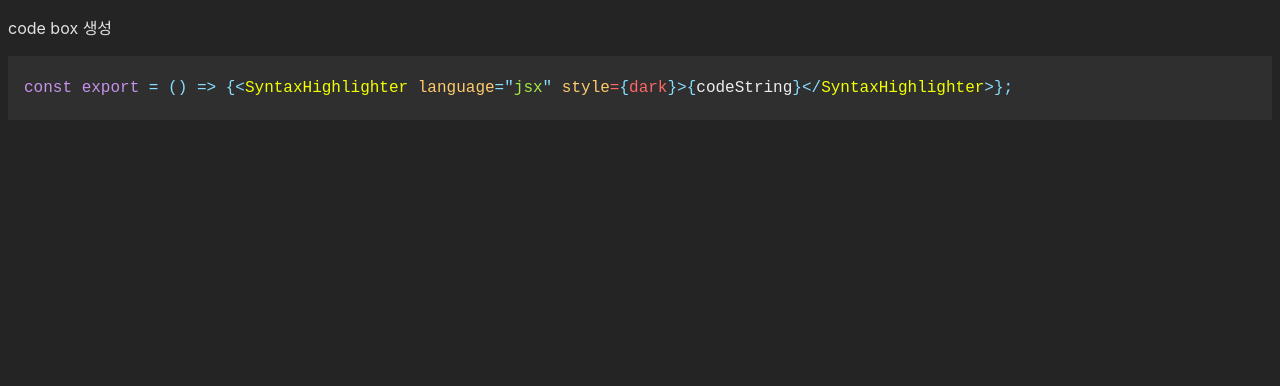
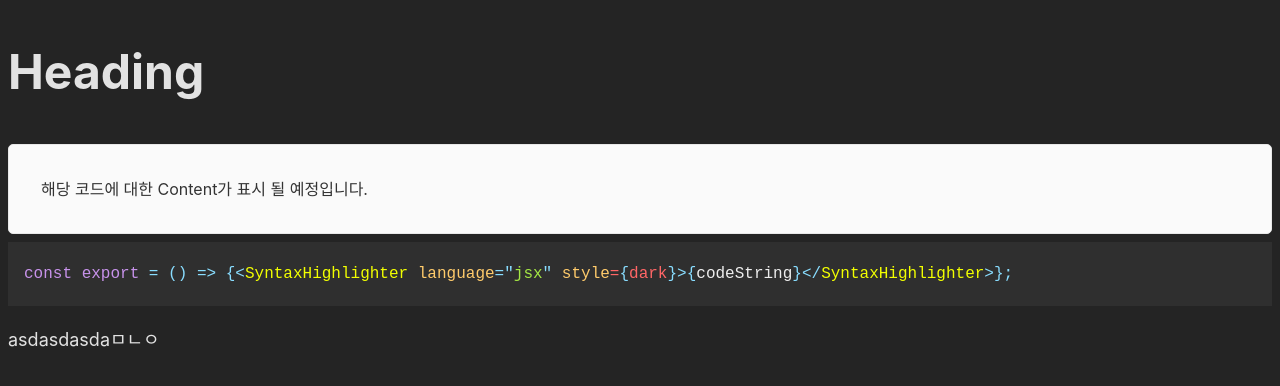
Before and after one commit to dongggggae/_hyun-design-system, a React (Vite) app: page / in a window 1280 px wide. Shown: the top 386 px of the page. Built offline with nearby package versions, Linux system fonts and the light colour scheme.

Commit message:
Typography 컴포넌트 추가

```diff
--- a/src/App.jsx
+++ b/src/App.jsx
@@ -1,9 +1,13 @@
 import CodeContainer from './components/docs/CodeContainer';
+import Heading from './components/hyun-design-system/typography/Heading';
+import Text from './components/hyun-design-system/typography/Text';
 
 const App = () => {
   return (
-    <div>
+    <div className="App">
+      <Heading as="h2" text="Heading" />
       <CodeContainer />
+      <Text size="lg" text="asdasdasdaㅁㄴㅇ" />
     </div>
   );
 };
--- a/src/components/docs/CodeBox.jsx
+++ /dev/null
@@ -1,13 +0,0 @@
-import { Prism as SyntaxHighlighter } from 'react-syntax-highlighter';
-import { materialDark } from 'react-syntax-highlighter/dist/cjs/styles/prism';
-
-const CodeBox = () => {
-  const codeString = 'const export = () => {<SyntaxHighlighter language="jsx" style={dark}>{codeString}</SyntaxHighlighter>};';
-
-  return (
-    <SyntaxHighlighter language="jsx" style={materialDark}>
-      {codeString}
-    </SyntaxHighlighter>
-  );
-};
-export default CodeBox;
--- a/src/components/docs/CodeContainer.jsx
+++ b/src/components/docs/CodeContainer.jsx
@@ -1,10 +1,28 @@
-import CodeBox from './CodeBox';
+import styled from '@emotion/styled';
+import { Prism as SyntaxHighlighter } from 'react-syntax-highlighter';
+import { materialDark } from 'react-syntax-highlighter/dist/cjs/styles/prism';
 
 const CodeContainer = () => {
+  const codeString = 'const export = () => {<SyntaxHighlighter language="jsx" style={dark}>{codeString}</SyntaxHighlighter>};';
+
+  const StyledPreview = styled.div`
+    display: flex;
+    flex-wrap: wrap;
+    padding: 32px;
+    background-color: #fafafa;
+    border: 1px solid #e8e8e8;
+    border-radius: 5px;
+    color: #333;
+  `;
+
   return (
-    <div>
-      <p>code box 생성</p>
-      <CodeBox />
+    <div className="CodeContainer">
+      <StyledPreview>해당 코드에 대한 Content가 표시 될 예정입니다.</StyledPreview>
+      <div className="CodeBox">
+        <SyntaxHighlighter language="jsx" style={materialDark}>
+          {codeString}
+        </SyntaxHighlighter>
+      </div>
     </div>
   );
 };
--- /dev/null
+++ b/src/components/hyun-design-system/typography/Heading.jsx
@@ -0,0 +1,54 @@
+import PropTypes from 'prop-types';
+import styled from '@emotion/styled';
+
+const Stylesheading = {
+  h1: {
+    fontSize: '56px',
+    lineHeight: '72px',
+  },
+  h2: {
+    fontSize: '48px',
+    lineHeight: '64px',
+  },
+  h3: {
+    fontSize: '40px',
+    lineHeight: '56px',
+  },
+  h4: {
+    fontSize: '32px',
+    lineHeight: '48px',
+  },
+  h5: {
+    fontSize: '24px',
+    lineHeight: '40px',
+  },
+  h6: {
+    fontSize: '20px',
+    lineHeight: '32px',
+  },
+};
+
+const StyledHeading = styled.h1`
+  font-size: ${(props) => Stylesheading[props.as].fontSize};
+  line-height: ${(props) => Stylesheading[props.as].lineHeight};
+`;
+
+const Heading = ({ as, text }) => {
+  if (!text) {
+    return null;
+  }
+
+  return <StyledHeading as={as}>{text}</StyledHeading>;
+};
+
+StyledHeading.defaultProps = {
+  as: 'h4',
+  text: null,
+};
+
+Heading.propTypes = {
+  as: PropTypes.string.isRequired,
+  text: PropTypes.string.isRequired,
+};
+
+export default Heading;
--- /dev/null
+++ b/src/components/hyun-design-system/typography/Text.jsx
@@ -0,0 +1,50 @@
+import PropTypes from 'prop-types';
+import styled from '@emotion/styled';
+
+const StylesText = {
+  lg: {
+    fontSize: '18px',
+    lineHeight: '32px',
+  },
+  md: {
+    fontSize: '16px',
+    lineHeight: '24px',
+  },
+  sm: {
+    fontSize: '14px',
+    lineHeight: '24px',
+  },
+  xs: {
+    fontSize: '12px',
+    lineHeight: '20px',
+  },
+  xxs: {
+    fontSize: '10px',
+    lineHeight: '16px',
+  },
+};
+
+const StyledText = styled.p`
+  font-size: ${(props) => StylesText[props.size].fontSize};
+  line-height: ${(props) => StylesText[props.size].lineHeight};
+`;
+
+const Text = ({ size, text }) => {
+  if (!text) {
+    return null;
+  }
+
+  return <StyledText size={size}>{text}</StyledText>;
+};
+
+StyledText.defaultProps = {
+  size: 'md',
+  text: null,
+};
+
+Text.propTypes = {
+  size: PropTypes.PropTypes.oneOf(['lg', 'md', 'sm', 'xs', 'xxs']),
+  text: PropTypes.string.isRequired,
+};
+
+export default Text;
```
